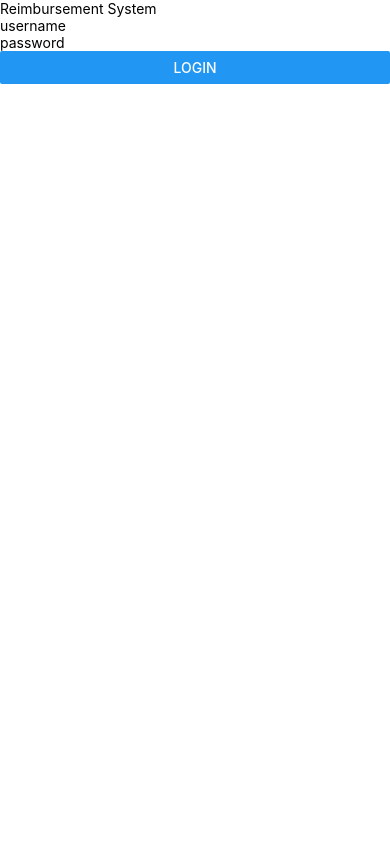
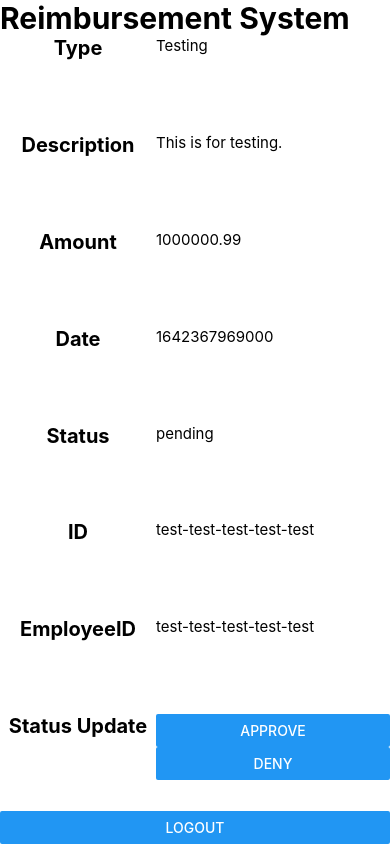
Before and after one commit to wrkagel/Revature-Project-1-Mobile, a React Native app: screen / in a window 390 px wide. Built offline with nearby package versions, Linux system fonts and the light colour scheme.

Commit message:
Reimbursement View Implemented.

```diff
--- a/App.tsx
+++ b/App.tsx
@@ -4,6 +4,8 @@ import { StatusBar } from 'react-native';
 import { Text, View } from 'react-native';
 import LoginView from './components/login-view';
 import LogoutButton from './components/logout-button';
+import ReimbursementView from './components/reimbursement-view';
+import ReimbursementItem, { ReimbursementStatus } from './models/reimbursement-item';
 
 export default function App() {
 
@@ -14,15 +16,29 @@ export default function App() {
       const storageAuthentication = await AsyncStorageLib.getItem("isAuthenticated");
       if(storageAuthentication) setIsAuthenticated(true);
     })()
+    setIsAuthenticated(true);
   }, []);
 
   return (
-    <View>
-      <Text>Reimbursement System</Text>
+    <View style={{flex:1, display:"flex"}}>
+      <Text style={{fontSize:30, fontWeight:"bold"}}>Reimbursement System</Text>
       {!isAuthenticated ?
         <LoginView setIsAuthenticated={setIsAuthenticated}/> :
-        <LogoutButton setIsAuthenticated={setIsAuthenticated}/>}
+        <View style={{flex:1}}>
+          <ReimbursementView {...testItem}/>
+          <LogoutButton setIsAuthenticated={setIsAuthenticated}/>
+        </View>}
       <StatusBar/>
     </View>
   );
 }
+
+const testItem:ReimbursementItem = {
+  id:"test-test-test-test-test",
+  employeeId:"test-test-test-test-test",
+  type:"Testing",
+  desc:"This is for testing.",
+  amount:1000000.99,
+  date:Date.now(),
+  status:ReimbursementStatus.pending
+};
--- /dev/null
+++ b/components/managed-view.tsx
@@ -0,0 +1,6 @@
+
+
+export default function ManagedView() {
+
+    return ;
+}
--- /dev/null
+++ b/models/reimbursement-item.tsx
@@ -0,0 +1,18 @@
+export enum ReimbursementStatus {
+    pending = "pending", approved = "approved", denied = "denied"
+}
+
+/**
+ * @property {string} type - what the reimbursement falls under, such as gas, lunch, skydiving, etc.
+ * @property {string} desc - short description of what is to be reimbursed
+*/
+export default interface ReimbursementItem {
+    id:string,
+    employeeId:string,
+    type:string,
+    desc:string,
+    amount:number,
+    date: number,
+    status:ReimbursementStatus
+    //file uploads if possible
+}
```
Also changed, not shown: components/employee.tsx (added), components/reimbursement-table.tsx (added).
